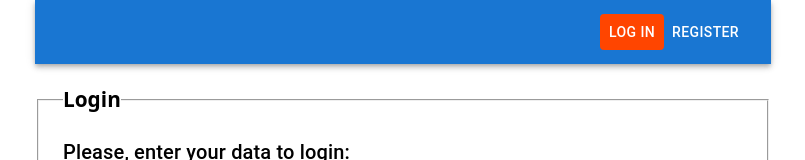
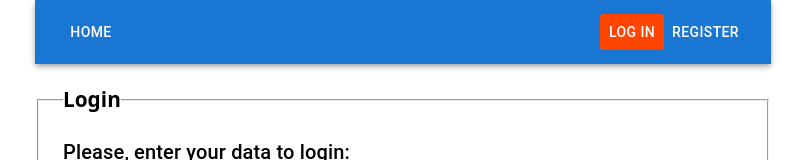
Before and after one commit to sergio-nezhigay/goit-react-hw-08-phonebook, a React (Create React App) app: page /goit-react-hw-08-phonebook/login in a window 1280 px wide. Shown: the top 160 px of the page, without its empty margins (237-1042 px from the left). Built offline with nearby package versions, Linux system fonts and the light colour scheme.

Commit message:
add home in bar

```diff
--- a/src/components/Navigation/Navigation.jsx
+++ b/src/components/Navigation/Navigation.jsx
@@ -14,6 +14,9 @@ export const Navigation = () => {
         <Toolbar disableGutters>
           <Nav>
             <Box sx={{ display: 'flex' }}>
+              <Button color="inherit" component={Link} to="/">
+                Home
+              </Button>
               {isLoggedIn && (
                 <Button color="inherit" component={Link} to="/contacts">
                   Contacts
```
